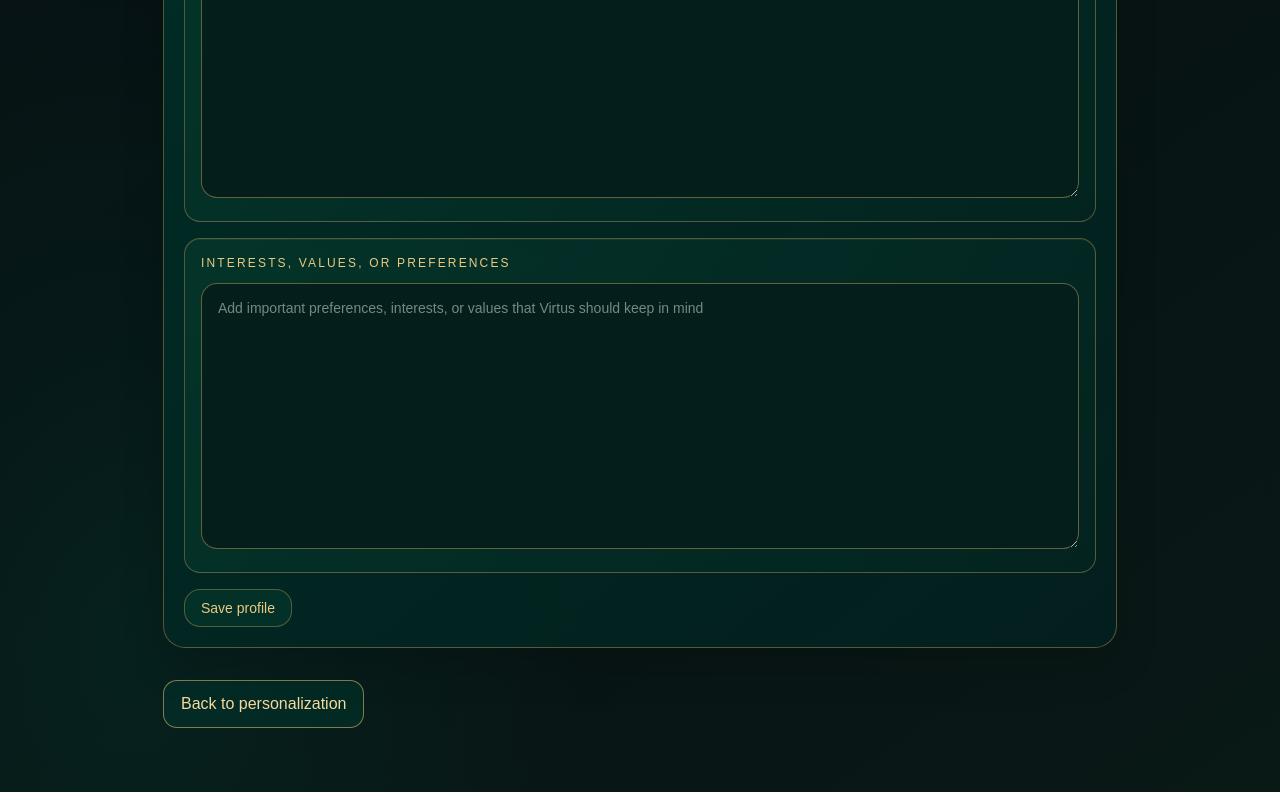
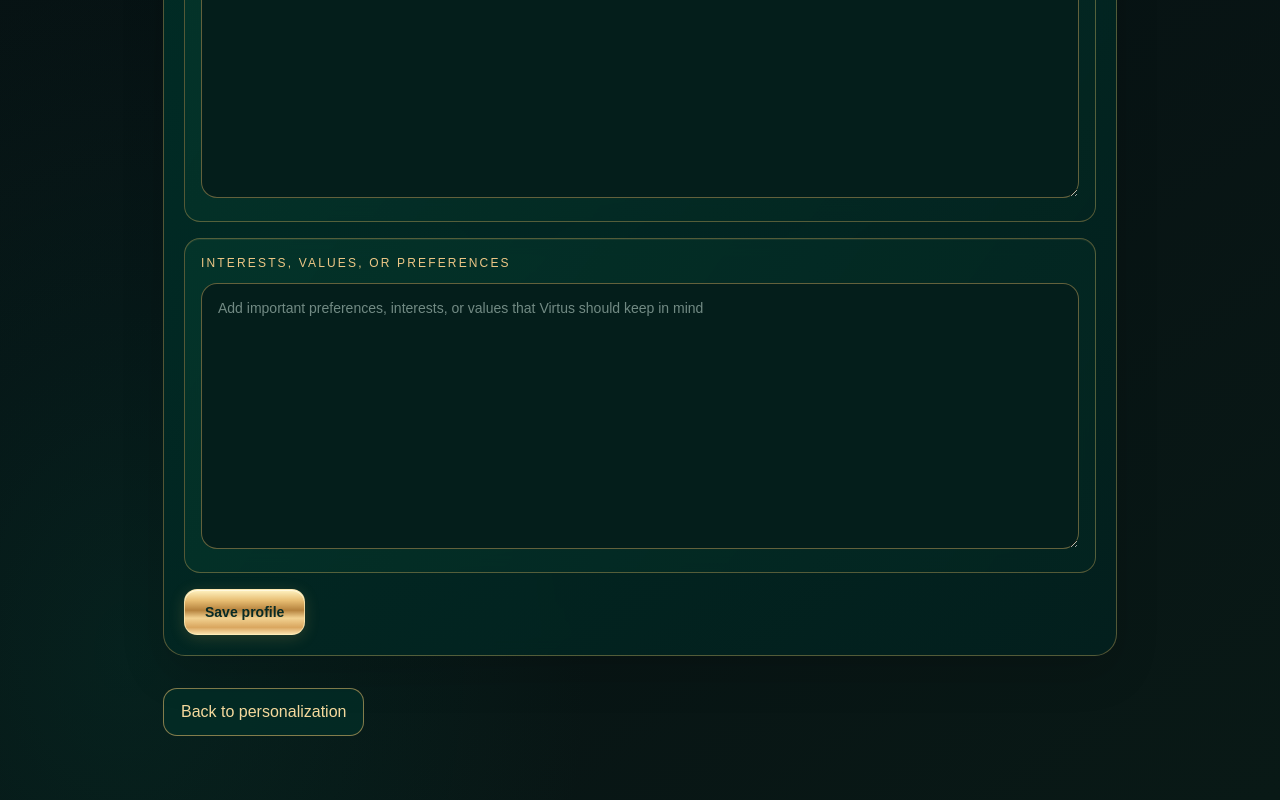
Before and after one commit to SirSebastian-ux/virtus.ai, a Next.js app: page /account/personalization/profile in a window 1280 px wide. Shown: the part 706-1506 px from the top of the page. Built offline with nearby package versions, Linux system fonts and the light colour scheme; no server answers.

Commit message:
Refine premium account forms and appearance controls: app/account/personalization/profile/ProfileForm.js

```diff
--- a/app/account/personalization/profile/ProfileForm.js
+++ b/app/account/personalization/profile/ProfileForm.js
@@ -48,7 +48,7 @@ export default function ProfileForm({
     "virtus-theme-card rounded-2xl border border-sky-900/20 px-4 py-4 shadow-sm shadow-sky-950/10 backdrop-blur-sm";
 
   const labelClass =
-    "text-xs uppercase tracking-[0.18em] text-sky-300/50";
+    "text-xs uppercase tracking-[0.18em] text-[#edc786]";
 
   const inputClass =
     "virtus-theme-input mt-3 w-full rounded-2xl border border-sky-900/25 px-4 py-3 text-sm outline-none transition";
@@ -107,12 +107,12 @@ export default function ProfileForm({
           type="button"
           onClick={handleSave}
           disabled={saving}
-          className="rounded-2xl border border-sky-900/30 bg-sky-950/10 px-4 py-2 text-sm text-sky-700 transition hover:border-sky-800/40 hover:bg-sky-950/15 disabled:opacity-50"
+          className="virtus-gold-button px-5 py-3 text-sm disabled:opacity-50"
         >
           {saving ? "Saving..." : "Save profile"}
         </button>
 
-        {status ? <p className="text-sm text-sky-300/70">{status}</p> : null}
+        {status ? <p className="text-sm text-[#edc786]">{status}</p> : null}
       </div>
     </div>
   );
```
